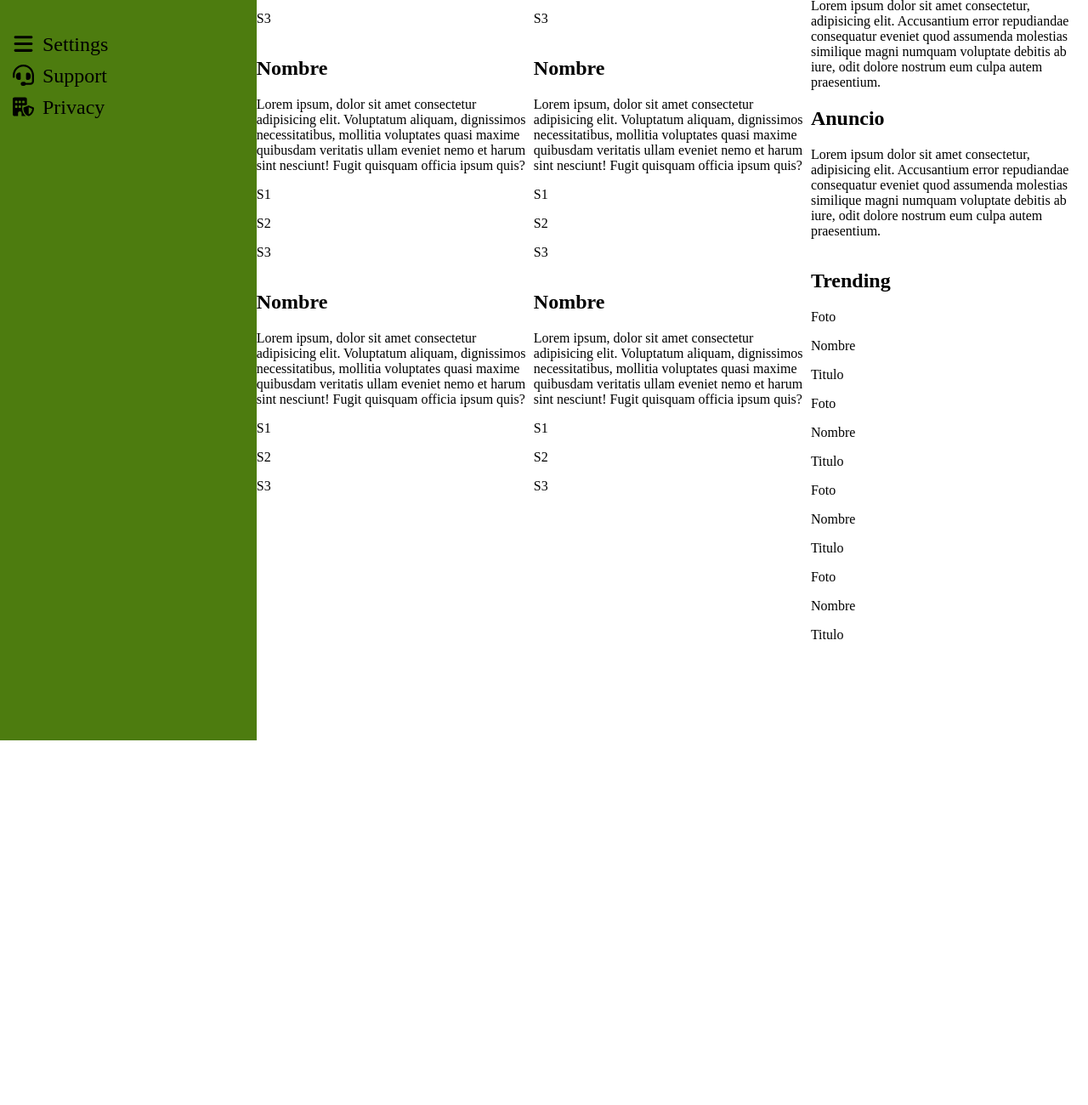
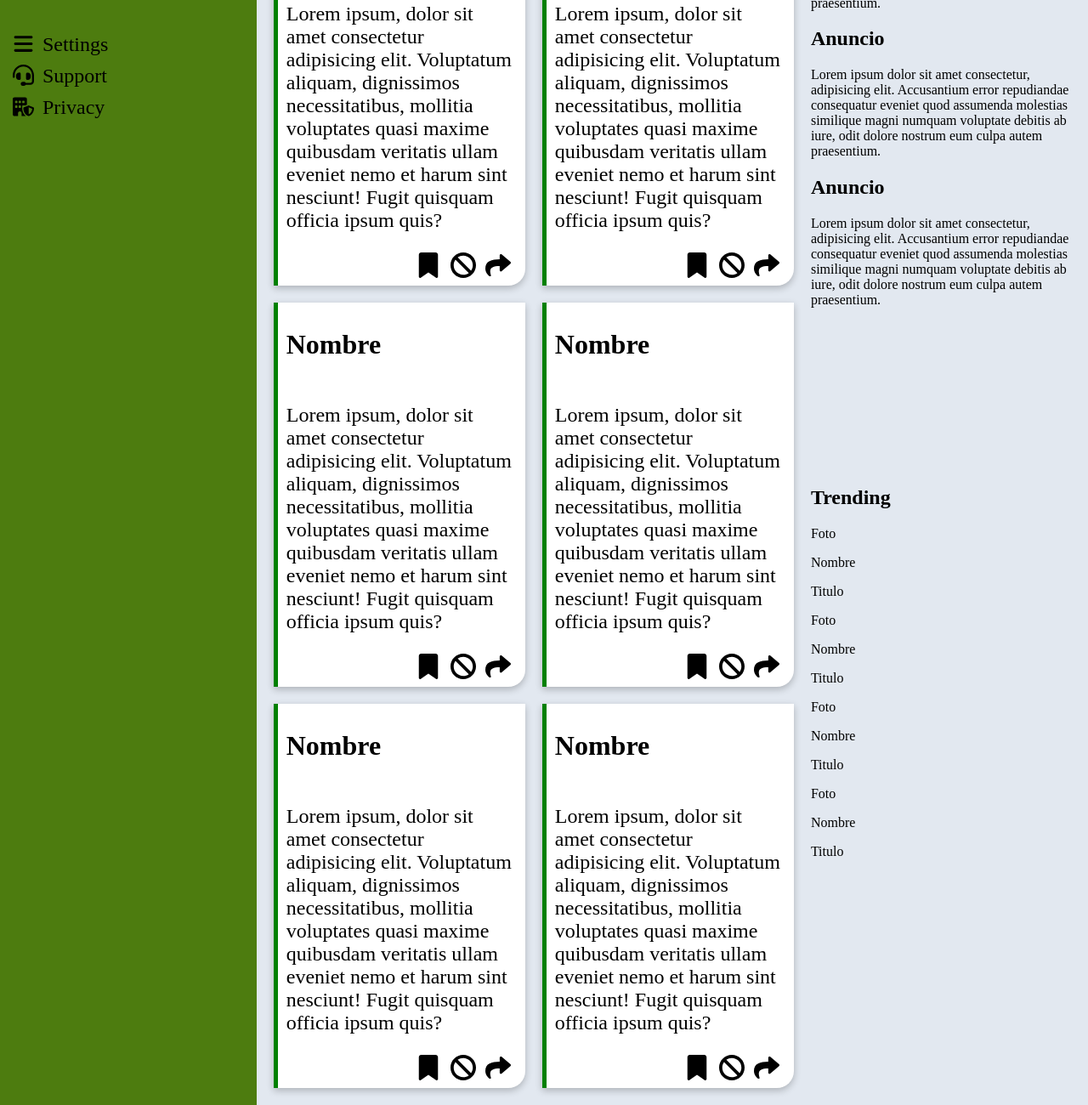
Before and after one commit to FranStok/Dashboard, a plain HTML site: page index.html in a window 1280 px wide. Shown: the part 469-1769 px from the top of the page at 85% size. Before the commit the page ends 1340 px from the top, so only its background shows below. Drawn offline with Linux system fonts and the light colour scheme.

Commit message:
Projects terminados

```diff
--- a/index.html
+++ b/index.html
@@ -50,49 +50,61 @@
     </div>
     <div class="content">
         <div class="yours">
-            <p>Your projects</p>
+            <h1>Your projects</h1>
             <div class="projects">
                 <div class="project">
                     <h2>Nombre</h2>
                     <p>Lorem ipsum, dolor sit amet consectetur adipisicing elit. Voluptatum aliquam, dignissimos necessitatibus, mollitia voluptates quasi maxime quibusdam veritatis ullam eveniet nemo et harum sint nesciunt! Fugit quisquam officia ipsum quis?</p>
-                    <p>S1</p>
-                    <p>S2</p>
-                    <p>S3</p>
+                    <div>
+                        <img src="/Iconos/bookmark-solid.svg" class="icono">
+                        <img src="/Iconos/ban-solid.svg" class="icono">
+                        <img src="/Iconos/share-solid.svg" class="icono">
+                    </div>
                 </div>
                 <div class="project">
                     <h2>Nombre</h2>
                     <p>Lorem ipsum, dolor sit amet consectetur adipisicing elit. Voluptatum aliquam, dignissimos necessitatibus, mollitia voluptates quasi maxime quibusdam veritatis ullam eveniet nemo et harum sint nesciunt! Fugit quisquam officia ipsum quis?</p>
-                    <p>S1</p>
-                    <p>S2</p>
-                    <p>S3</p>
+                    <div>
+                        <img src="/Iconos/bookmark-solid.svg" class="icono">
+                        <img src="/Iconos/ban-solid.svg" class="icono">
+                        <img src="/Iconos/share-solid.svg" class="icono">
+                    </div>
                 </div>
                 <div class="project">
                     <h2>Nombre</h2>
                     <p>Lorem ipsum, dolor sit amet consectetur adipisicing elit. Voluptatum aliquam, dignissimos necessitatibus, mollitia voluptates quasi maxime quibusdam veritatis ullam eveniet nemo et harum sint nesciunt! Fugit quisquam officia ipsum quis?</p>
-                    <p>S1</p>
-                    <p>S2</p>
-                    <p>S3</p>
+                    <div>
+                        <img src="/Iconos/bookmark-solid.svg" class="icono">
+                        <img src="/Iconos/ban-solid.svg" class="icono">
+                        <img src="/Iconos/share-solid.svg" class="icono">
+                    </div>
                 </div>
                 <div class="project">
                     <h2>Nombre</h2>
                     <p>Lorem ipsum, dolor sit amet consectetur adipisicing elit. Voluptatum aliquam, dignissimos necessitatibus, mollitia voluptates quasi maxime quibusdam veritatis ullam eveniet nemo et harum sint nesciunt! Fugit quisquam officia ipsum quis?</p>
-                    <p>S1</p>
-                    <p>S2</p>
-                    <p>S3</p>
+                    <div>
+                        <img src="/Iconos/bookmark-solid.svg" class="icono">
+                        <img src="/Iconos/ban-solid.svg" class="icono">
+                        <img src="/Iconos/share-solid.svg" class="icono">
+                    </div>
                 </div>
                 <div class="project">
                     <h2>Nombre</h2>
                     <p>Lorem ipsum, dolor sit amet consectetur adipisicing elit. Voluptatum aliquam, dignissimos necessitatibus, mollitia voluptates quasi maxime quibusdam veritatis ullam eveniet nemo et harum sint nesciunt! Fugit quisquam officia ipsum quis?</p>
-                    <p>S1</p>
-                    <p>S2</p>
-                    <p>S3</p>
+                    <div>
+                        <img src="/Iconos/bookmark-solid.svg" class="icono">
+                        <img src="/Iconos/ban-solid.svg" class="icono">
+                        <img src="/Iconos/share-solid.svg" class="icono">
+                    </div>
                 </div>
                 <div class="project">
                     <h2>Nombre</h2>
                     <p>Lorem ipsum, dolor sit amet consectetur adipisicing elit. Voluptatum aliquam, dignissimos necessitatibus, mollitia voluptates quasi maxime quibusdam veritatis ullam eveniet nemo et harum sint nesciunt! Fugit quisquam officia ipsum quis?</p>
-                    <p>S1</p>
-                    <p>S2</p>
-                    <p>S3</p>
+                    <div>
+                        <img src="/Iconos/bookmark-solid.svg" class="icono">
+                        <img src="/Iconos/ban-solid.svg" class="icono">
+                        <img src="/Iconos/share-solid.svg" class="icono">
+                    </div>
                 </div>
             </div>
         </div>
--- a/style.css
+++ b/style.css
@@ -45,6 +45,7 @@ a{
     padding: 10px 40px;
     display: grid;
     grid-template-columns: 1fr;
+    box-shadow: rgba(0, 0, 0, 0.24) 0px 3px 8px;
 }
 .header1,.header2{
     display: flex;
@@ -99,13 +100,38 @@ button:active{
     opacity: 0.75;
 }
 .content{
+    padding: 20px;
+    background-color: #e2e8f0;
     display: grid;
     grid-template: 1fr 1fr/2fr 1fr;
+    gap: 20px;
 }
 .yours{
     grid-row: 1/3;
 }
 .projects{
     display: grid;
-    grid-template-columns: repeat(auto-fit,minmax(250px,1fr));
+    grid-template-columns: repeat(auto-fit,minmax(275px,1fr));
+    gap: 20px;
 }
+.project{
+    border-left: solid 5px green;
+    background-color: white;
+    border-radius: 0 0 20px 0;
+    padding: 5px 10px;
+    display: flex;
+    flex-direction: column;
+    box-shadow: rgba(0, 0, 0, 0.24) 0px 3px 8px;
+}
+.project>h2{
+    font-size: 2em;
+}
+.project>p{
+    font-size: 1.5em;
+}
+.project>div{
+    align-self: flex-end;
+}
+.project>div>img{
+    margin-right: 7px;
+}
```
Also changed, not shown: Iconos/ban-solid.svg (added), Iconos/bookmark-solid.svg (added), Iconos/share-solid.svg (added).
